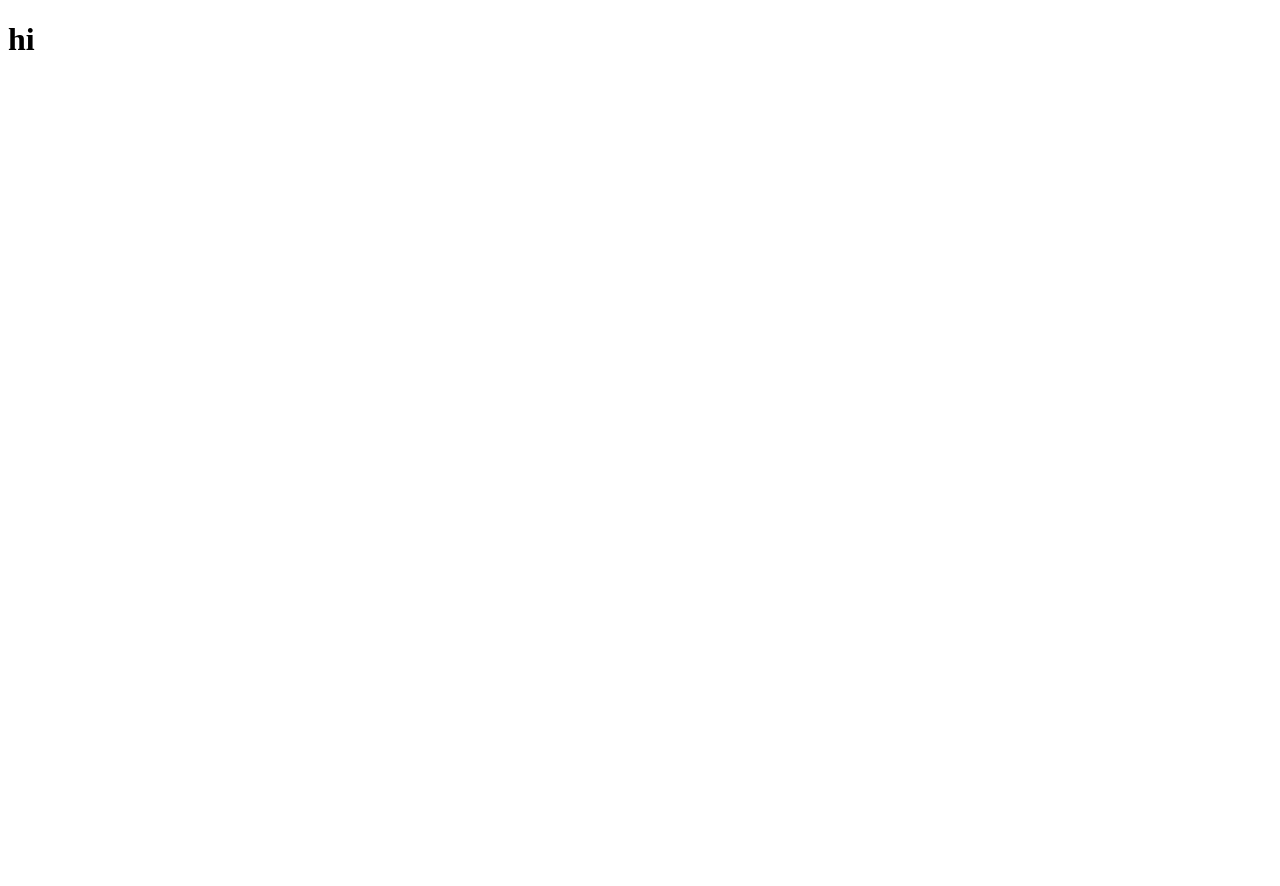
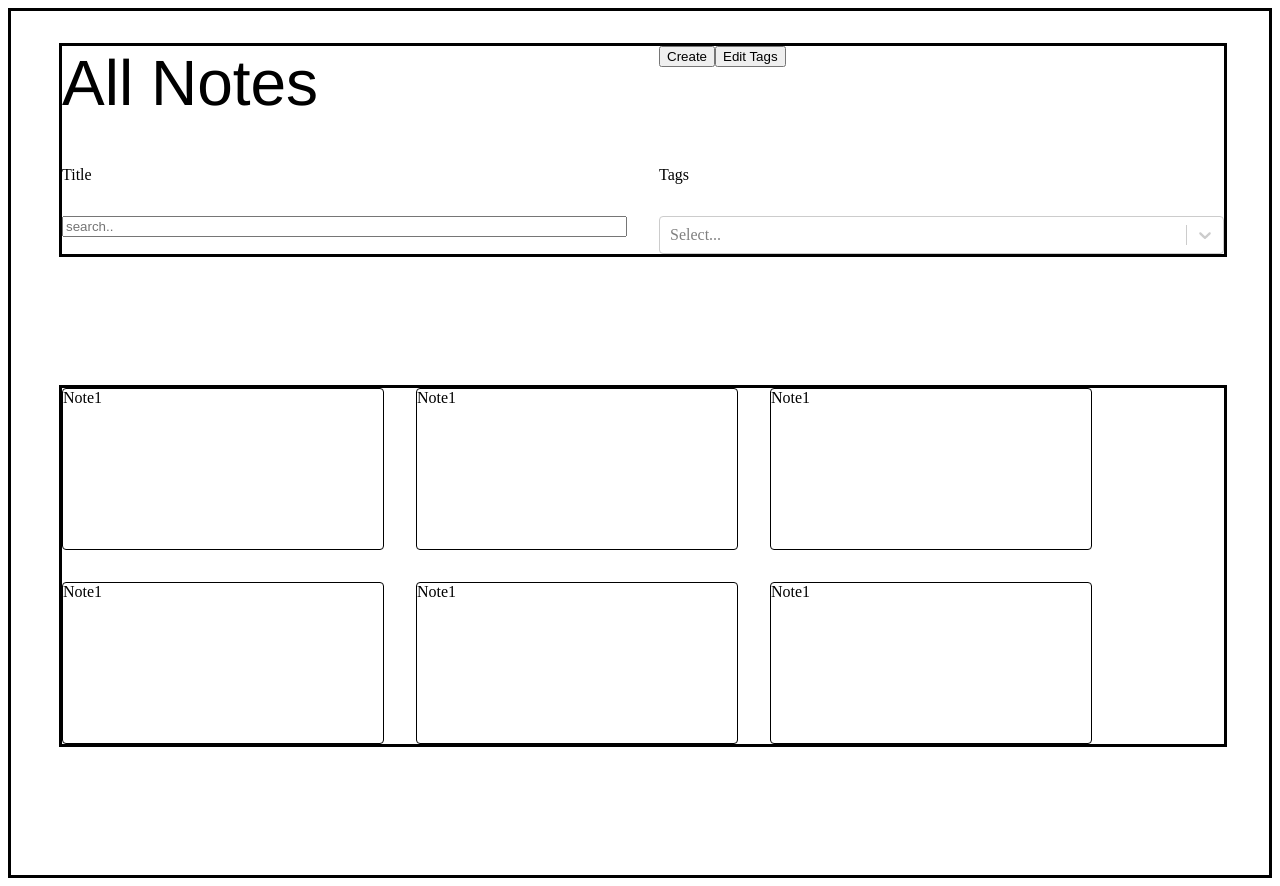
Before and after one commit to wandy0394/notetaker, a React (Vite) app in the folder notes/: page / in a window 1280 px wide. Before the commit the page ends 800 px from the top, so only its background shows below. Built offline with nearby package versions, Linux system fonts and the light colour scheme.

Commit message:
created NoteList homepage

```diff
--- a/notes/src/App.css
+++ b/notes/src/App.css
@@ -0,0 +1,3 @@
+* {
+    box-sizing: 'border-box';
+}
--- a/notes/src/App.tsx
+++ b/notes/src/App.tsx
@@ -5,6 +5,7 @@ import { RawNote, Tag, NoteData } from './types/NoteTypes'
 import { useLocalStorage } from './hooks/useLocalStorage'
 import { useMemo } from 'react'
 import {v4 as uuidV4} from 'uuid'
+import NoteList from './components/NoteList'
 
 function App() {
   const [notes, setNotes] = useLocalStorage<RawNote[]>("NOTES", [])
@@ -43,7 +44,7 @@ function App() {
   return (
       <div>
         <Routes>
-          <Route path='/' element={<h1>hi</h1>}></Route>
+          <Route path='/' element={<NoteList availableTags={tags}/>}></Route>
           <Route path='/:id'>
             <Route index element={<>Show</>}></Route>
             <Route path='edit' element={<>Edit</>}></Route>
--- /dev/null
+++ b/notes/src/components/NoteList.tsx
@@ -0,0 +1,127 @@
+import ReactSelect from 'react-select'
+import {useState} from 'react'
+import { Tag } from '../types/NoteTypes'
+
+type NoteListProps = {
+    availableTags: Tag[]
+}
+
+export default function NoteList({availableTags}:NoteListProps) {
+    const [selectedTags, setSelectTags] = useState<Tag[]>([])
+    const bodyStyle = {
+        border:'solid',
+        height:'100vh',
+        display:'grid',
+        // gridTemplateRows:'1fr',
+        // gridAutoRows:'1fr',
+        paddingTop:'2rem',
+        paddingBottom:'2rem',
+        gap:'2rem'
+    }
+
+    const searchSectionStyle = {
+        display:'grid',
+        gridTemplateColumns:'1fr 1fr',
+        gridTemplateRows: '1fr 1fr',
+        gap: '2rem',
+        border:'solid',
+        width:'100%',
+        flexGrow:'1'
+    }
+
+    const titleStyle = {
+        fontSize:'4rem',
+        fontFamily:'Helvetica'
+    }
+
+    const buttonStyle = {
+
+    }
+
+    const buttonsStyle = {
+
+    }
+    const noteListStyle = {
+        display:'flex',
+        flexWrap: 'wrap' as const,
+        gap:'2rem',
+        width:'100%',
+        border:'solid',
+        alignItems:'center'
+    }
+
+    const noteStyle = {
+        minWidth:'300px',
+        minHeight:'150px',
+        height:'20vh',
+        width:'40vh',
+        border:'1px solid',
+        borderRadius:'4px',
+        boxShadow:'2px'
+    }
+
+    const sectionStyle = {
+        paddingLeft:'3rem',
+        paddingRight:'3rem',
+    }
+
+    return (
+        <div style={bodyStyle}>
+            <div style={sectionStyle}>
+                <div style={searchSectionStyle}>
+                    <div style={titleStyle}>
+                        All Notes
+                    </div>
+                    <div>
+                        <button style={buttonStyle}>Create</button>
+                        <button style={buttonStyle}>Edit Tags</button>
+                    </div>
+                    <form>
+                        <div style={{display:'flex', flexDirection:'column', gap:'2rem'}}>
+                            <label>Title</label>
+                            <input placeholder="search.."></input>
+                        </div>
+                    </form>
+                    <div style={{display:'flex', flexDirection:'column', gap:'2rem'}}>
+                        <label>Tags</label>
+                        <ReactSelect
+
+                            options={availableTags.map(tag=>{
+                                return {
+                                    label:tag.label,
+                                    value:tag.id
+                                }
+                            })}
+                            isMulti
+                            value={
+                                selectedTags.map(tag=> {
+                                    return {label: tag.label, value: tag.id}
+                                })
+                            }
+                            onChange = {
+                                tags => {
+                                    setSelectTags(tags.map(tag=>{
+                                        return {label:tag.label, id:tag.value}
+                                    }))
+                                }
+                            }
+                        />
+                    </div>
+                </div>
+            </div>
+            <div style={sectionStyle}>
+                <div style={noteListStyle}>
+                    <div style={noteStyle}>Note1</div>
+                    <div style={noteStyle}>Note1</div>
+                    <div style={noteStyle}>Note1</div>
+                    <div style={noteStyle}>Note1</div>
+                    <div style={noteStyle}>Note1</div>
+                    <div style={noteStyle}>Note1</div>
+                </div>
+
+            </div>
+        </div>
+    )
+
+
+}
```
